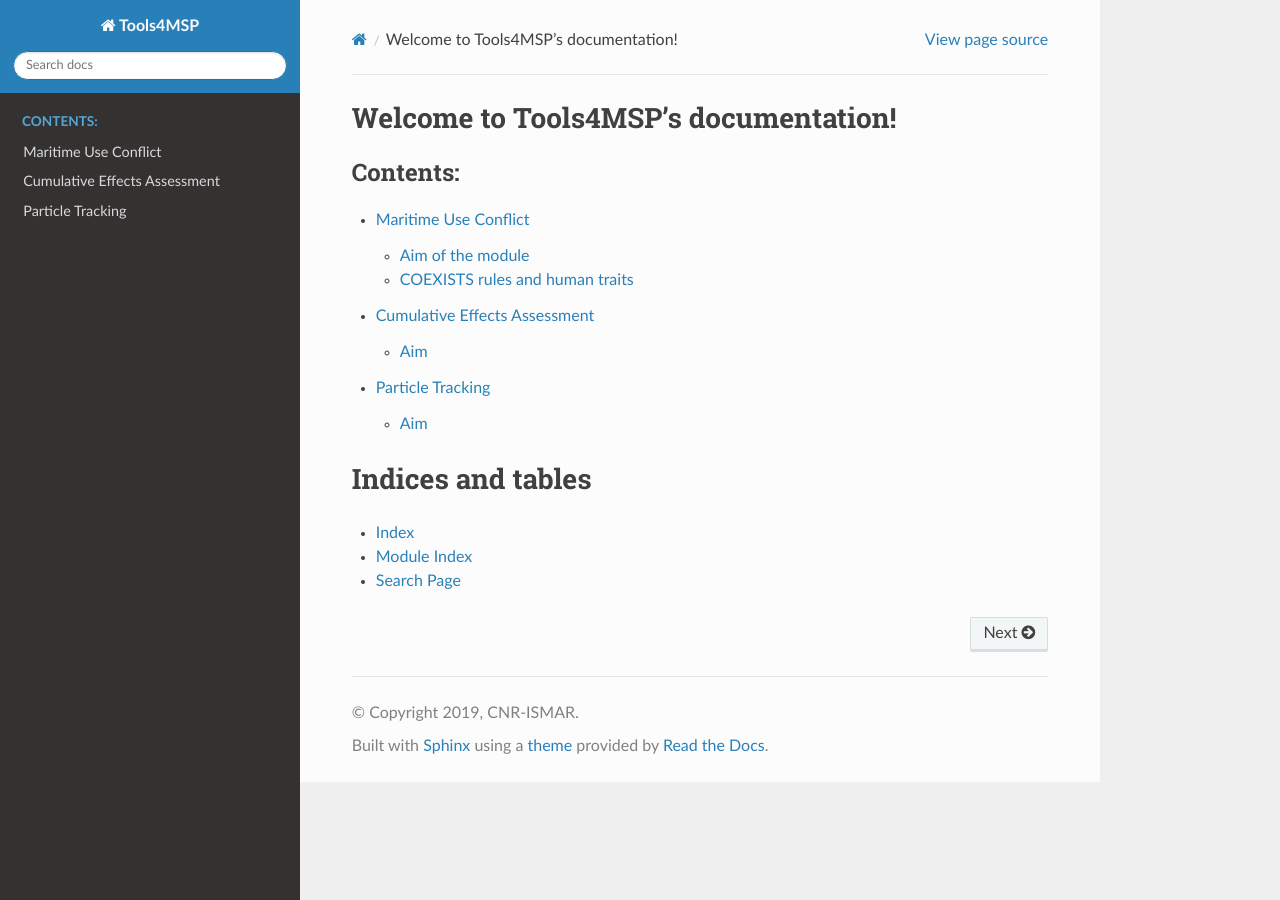
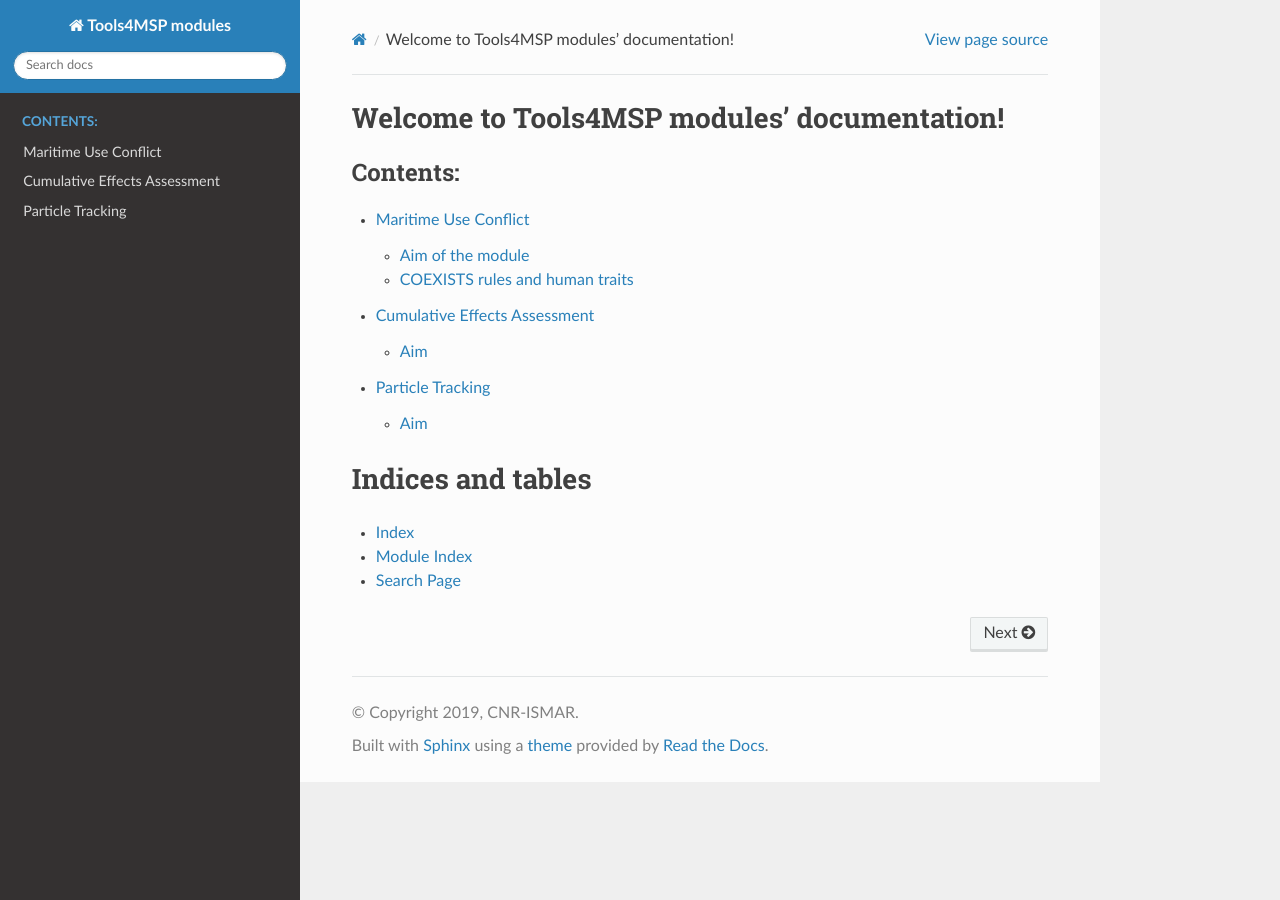
Before and after one commit to CNR-ISMAR/tools4msp, a Sphinx documentation site: the page built from docs/index.rst, in a window 1280 px wide. Built offline with Sphinx 7.4.7 and the Read the Docs theme 2.0.0, drawn with Linux system fonts in a browser that asks for light colours.

Commit message:
init documentation

```diff
--- a/docs/conf.py
+++ b/docs/conf.py
@@ -17,7 +17,7 @@ import os
 
 # -- Project information -----------------------------------------------------
 
-project = 'Tools4MSP'
+project = 'Tools4MSP modules'
 copyright = '2019, CNR-ISMAR'
 author = 'CNR-ISMAR'
 
--- a/docs/index.rst
+++ b/docs/index.rst
@@ -3,7 +3,7 @@
    You can adapt this file completely to your liking, but it should at least
    contain the root `toctree` directive.
 
-Welcome to Tools4MSP's documentation!
+Welcome to Tools4MSP modules' documentation!
 =====================================
 
 .. toctree::
```
